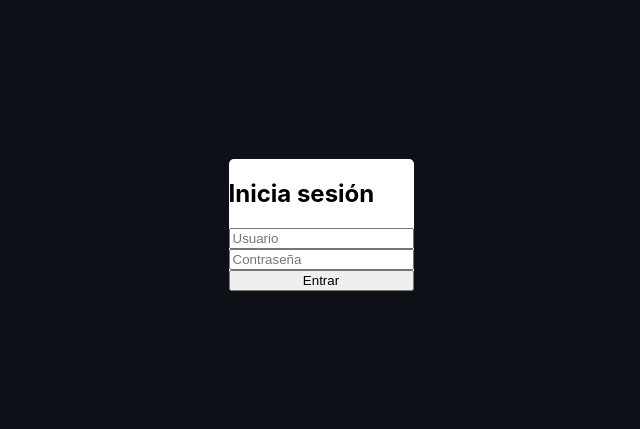
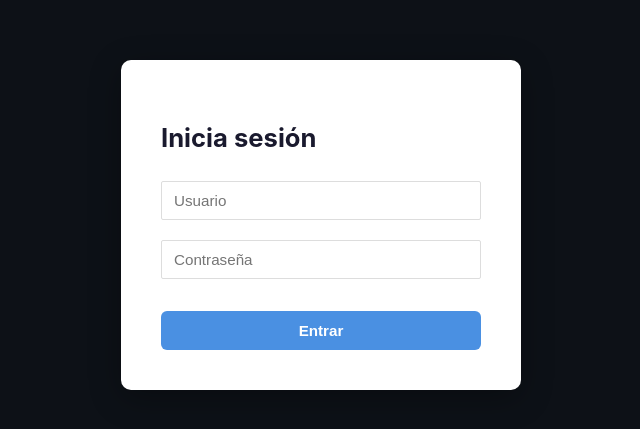
Before and after one commit to Agustin-Nicolas-Torres/Tp_Final_ProgIII, a React (Create React App) app in the folder abm-clase/: page / in a window 1280 px wide. Shown: the part 175-604 px from the top of the page, without its empty margins (319-959 px from the left). Built offline with nearby package versions, Linux system fonts and the light colour scheme.

Commit message:
Login animation

```diff
--- a/abm-clase/src/features/auth/components/front_page.css
+++ b/abm-clase/src/features/auth/components/front_page.css
@@ -9,5 +9,44 @@
     display: flex;
     background: white;
     flex-direction: column;
-    border-radius: 5px;
+    border-radius: 10px;
+    width: 320px;
+    padding: 40px;
+    box-shadow: 0 8px 32px rgba(0, 0, 0, 0.3);
+
 }
+.form-log h2 {
+    margin-bottom: 28px;
+    font-size: 1.6rem;
+    color: #1a1a2e;
+}
+.BTN-Entrar{
+    margin-top: 12px;
+    border: none;
+    border-radius: 6px;
+    padding: 11px;
+    background-color: #4a90e2;
+    color: white;
+    font-size: 0.95rem;
+    font-weight: 600;
+    cursor: pointer;
+    transition: background-color 0.2s;
+}
+.BTN-Entrar:hover {
+    background-color: #357abd;
+}
+
+.IMP-username,
+.IMP-password{
+    margin-bottom: 20px;
+    border-radius: 2px;
+    border: 1px solid #ddd;
+    padding: 10px 12px;
+    font-size: 0.95rem;
+    outline: none;
+    transition: border-color 0.2s;
+}
+.IMP-username:focus,
+.IMP-password:focus {
+    border-color: #4a90e2;
+}
--- a/abm-clase/src/features/auth/components/front_page.jsx
+++ b/abm-clase/src/features/auth/components/front_page.jsx
@@ -1,4 +1,5 @@
 import './front_page.css';
+import { useRef } from 'react'
 
 
 export default function FrontPage({user, setUser, onLogin}){
@@ -14,28 +15,51 @@ export default function FrontPage({user, setUser, onLogin}){
         });
     };
 
+    const passwordRef = useRef(null)
+    const handleKeyPassword = (e) =>{
+        if(e.key === 'Enter'){
+            passwordRef.current.focus()
+        }
+    };
+
+    const handleKeyEnter = (e) =>{
+        if (e.key === 'Enter'){
+            onLogin()
+        }
+    };
+
+
     return(
         <div className="page-center">
             <form className="form-log">
                 <h2 className="Text-log" > Inicia sesión </h2>
-                <input type="text"
+                <input className='IMP-username'
+                    type="text"
                     name='username'
                     value={username}
                     onChange={handleChange}
+                    onKeyDown={handleKeyPassword}
                     placeholder="Usuario"
                 />
 
-                <input type="password"
+                <input className='IMP-password'
+                    type="password"
                     name='password'
+                    ref={passwordRef}
                     value={password}
                     onChange={handleChange}
+                    onKeyDown={handleKeyEnter}
                     placeholder="Contraseña"
                 />
 
-                <button type='button' onClick={onLogin}>
+                <button className='BTN-Entrar'
+                    type='button'
+                    onClick={onLogin}
+                >
                     Entrar
                 </button>
             </form>
+
         </div>
     );
 }
```
